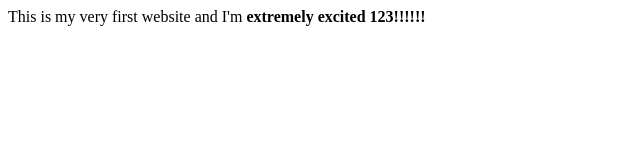
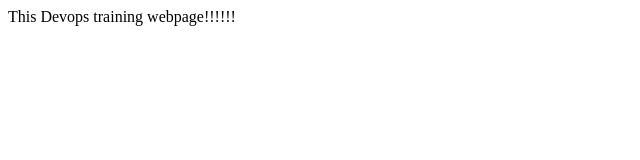
Before and after one commit to splunklearners/myjenkinsdemo, a plain HTML site: page docker-compose/webapp/index.html in a window 1280 px wide. Shown: the whole page, without its empty margins (0-640 px from the left). Drawn offline with Linux system fonts and the light colour scheme.

Commit message:
Update index.html

```diff
--- a/docker-compose/webapp/index.html
+++ b/docker-compose/webapp/index.html
@@ -1,3 +1,3 @@
 <body>
-   This is my very first website and I'm <b>extremely excited 123!!!!!!</b>
+   This Devops training webpage!!!!!!</b>
     </body>
```
